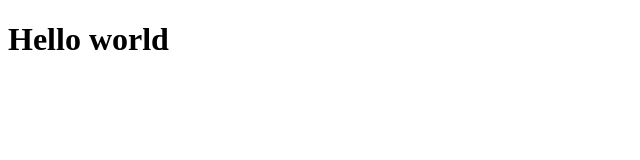
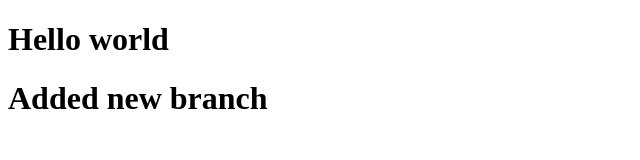
Before and after one commit to deepthi655/External2, a plain HTML site: page index.html in a window 1280 px wide. Shown: the whole page, without its empty margins (0-640 px from the left). Drawn offline with Linux system fonts and the light colour scheme.

Commit message:
new feature

```diff
--- a/index.html
+++ b/index.html
@@ -7,5 +7,6 @@
 </head>
 <body>
     <h1>Hello world</h1>
+    <h1>Added new branch</h1>
 </body>
 </html>
```
